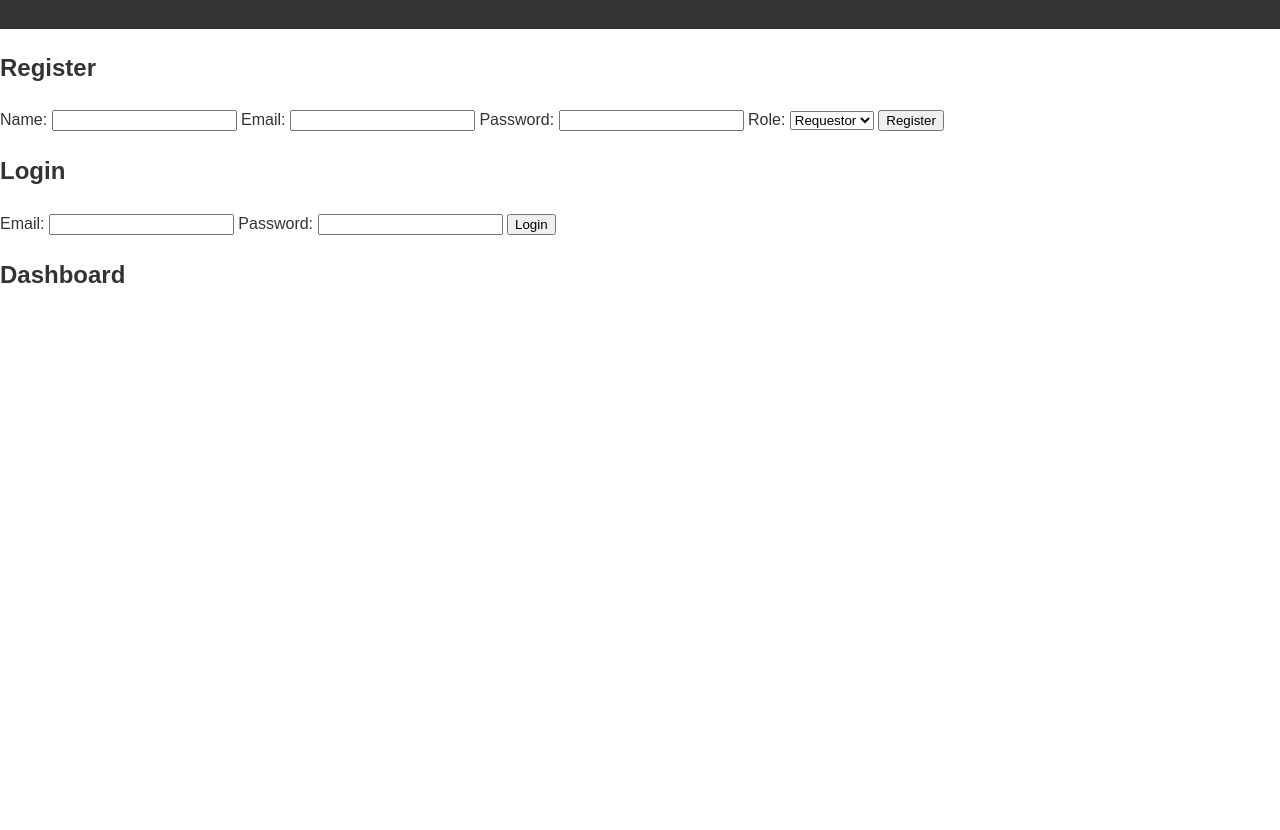
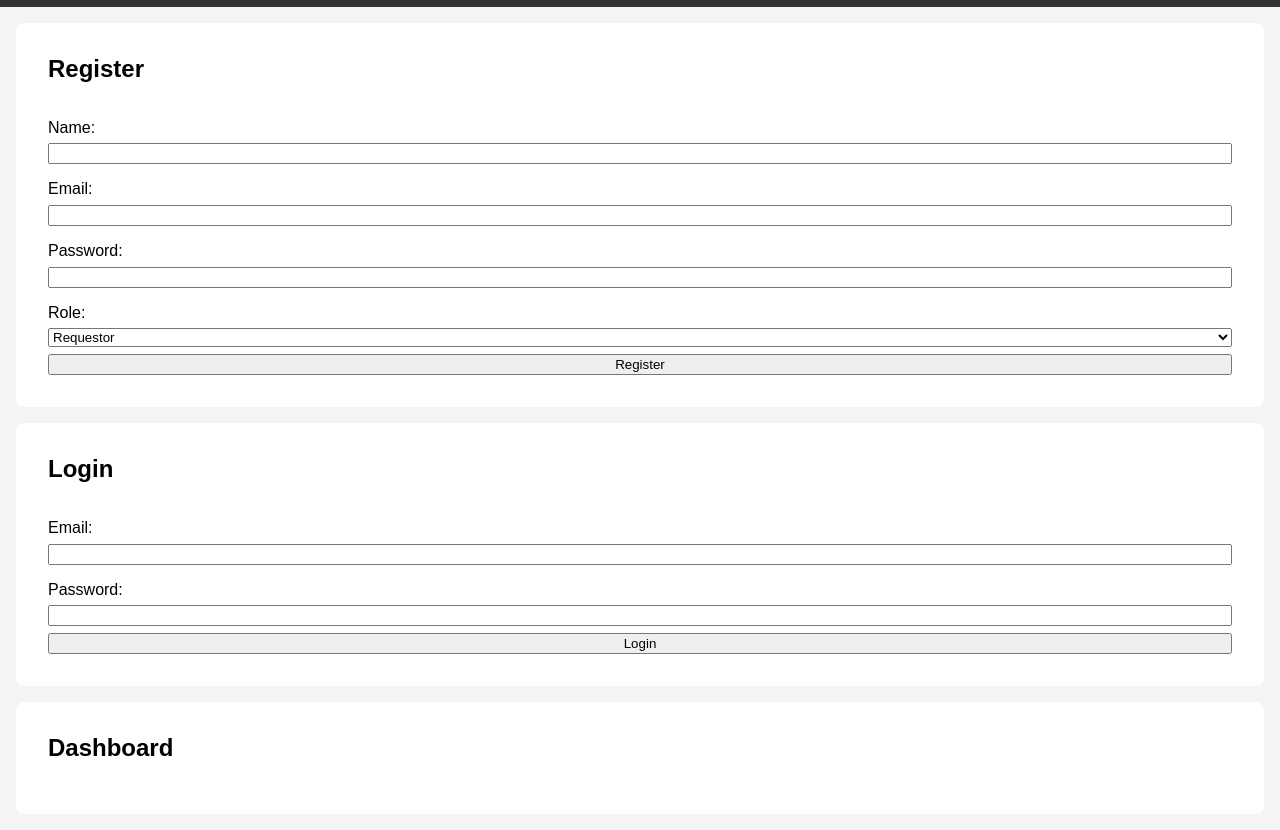
Before and after one commit to deshankbisen/findpanditji, a plain HTML site: page findmymaid.html in a window 1280 px wide. Shown: the part 139-969 px from the top of the page. Before the commit the page ends 800 px from the top, so only its background shows below. Drawn offline with Linux system fonts and the light colour scheme; a script that the page names is missing.

Commit message:
Update findmymaid.html

```diff
--- a/findmymaid.html
+++ b/findmymaid.html
@@ -4,7 +4,7 @@
   <meta charset="UTF-8">
   <meta name="viewport" content="width=device-width, initial-scale=1.0">
   <title>Maid Scheduling Application</title>
-  <link rel="stylesheet" href="styles.css">
+  <link rel="stylesheet" href="maidstyles.css">
 </head>
 <body>
   <header>
```
